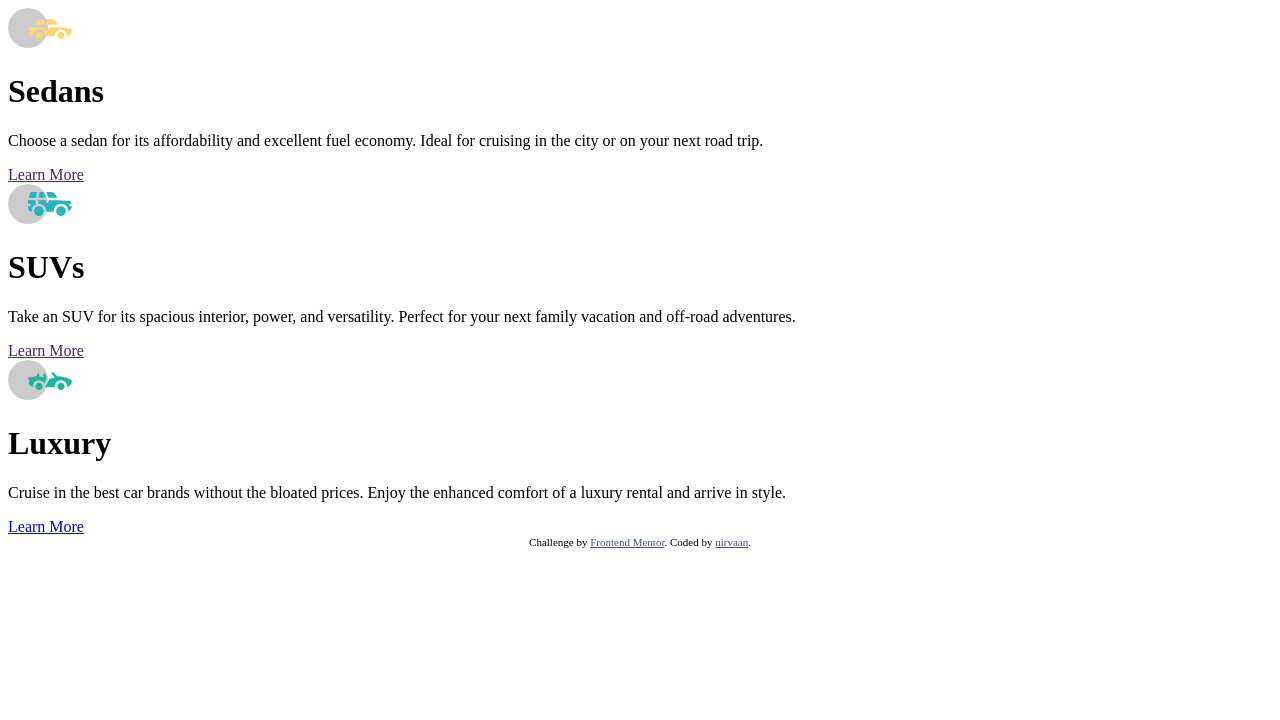
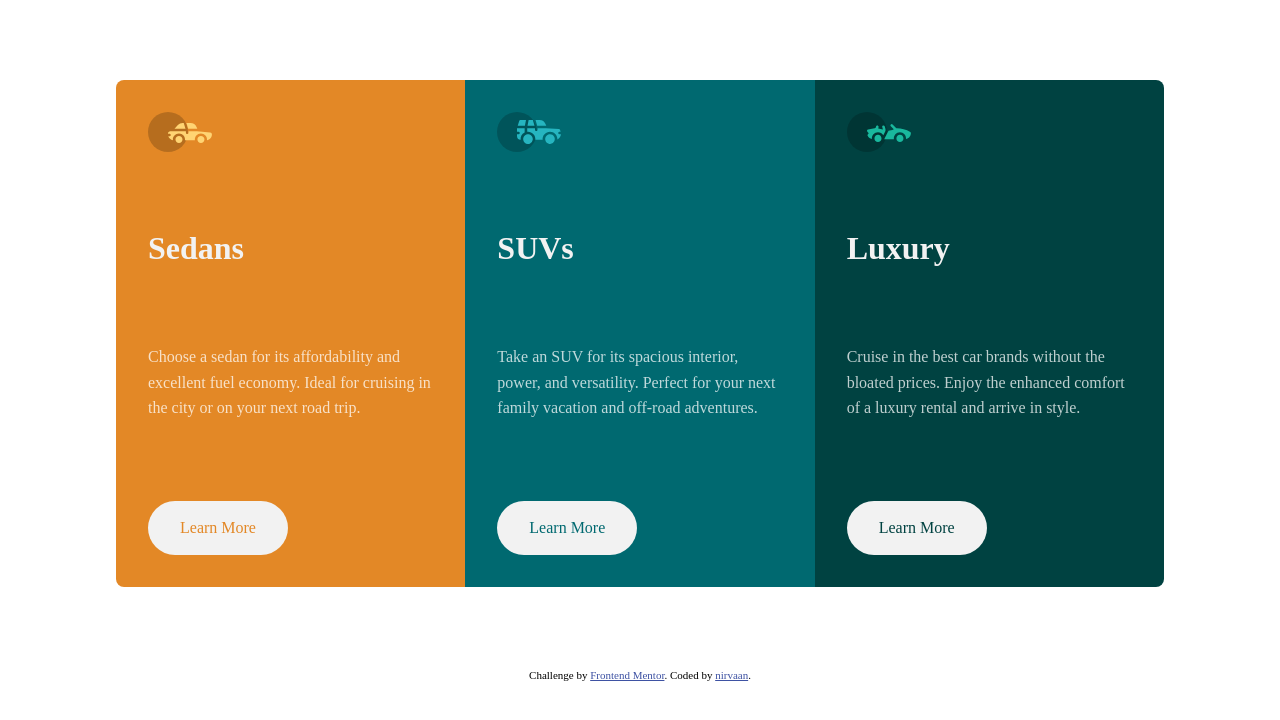
Before and after one commit to nirvaan97/3-columncard-preview, a plain HTML site: page index.html in a window 1280 px wide. Drawn offline with Linux system fonts and the light colour scheme.

Commit message:
Add style for the cards and classes in html

```diff
--- a/index.html
+++ b/index.html
@@ -24,30 +24,30 @@
         color: hsl(228, 45%, 44%);
       }
     </style>
+    <link rel="stylesheet" href="style.css">
   </head>
   <body>
-    <div class="card">
+    <div class="container">
+      <div class="cards">
+        <div class="card flow-content bg-orange">
           <img src="images/icon-sedans.svg" alt="" class="card-logo" />
           <h1 class="card-title">Sedans</h1>
           <p class="card-description">
-        Choose a sedan for its affordability and excellent fuel economy. Ideal
-        for cruising in the city or on your next road trip.
+            Choose a sedan for its affordability and excellent fuel economy.
+            Ideal for cruising in the city or on your next road trip.
           </p>
-
           <a href="" class="btn">Learn More</a>
         </div>
-
-    <div class="card">
+        <div class="card flow-content bg-cyan100">
           <img src="images/icon-suvs.svg" alt="" class="card-logo" />
           <h1 class="card-title">SUVs</h1>
           <p class="card-description">
-        Take an SUV for its spacious interior, power, and versatility. Perfect
-        for your next family vacation and off-road adventures.
+            Take an SUV for its spacious interior, power, and versatility.
+            Perfect for your next family vacation and off-road adventures.
           </p>
           <a href="" class="btn">Learn More</a>
         </div>
-
-    <div class="card">
+        <div class="card flow-content bg-cyan200">
           <img src="images/icon-luxury.svg" alt="" class="card-logo" />
           <h1 class="card-title">Luxury</h1>
           <p class="card-description">
@@ -55,6 +55,8 @@
             enhanced comfort of a luxury rental and arrive in style.
           </p>
           <a href="#" class="btn">Learn More</a>
+        </div>
+      </div>
     </div>
 
     <div class="attribution">
--- a/style.css
+++ b/style.css
@@ -0,0 +1,167 @@
+/*
+# Front-end Style Guide
+
+## Layout
+
+The designs were created to the following widths:
+
+- Mobile: 375px
+- Desktop: 1440px
+
+## Colors
+
+### Primary
+
+Bright orange: hsl(31, 77%, 52%)
+Dark cyan: hsl(184, 100%, 22%)
+Very dark cyan: hsl(179, 100%, 13%)
+
+### Neutral
+
+Transparent white (paragraphs): hsla(0, 0%, 100%, 0.75)
+Very light gray (background, headings, buttons): hsl(0, 0%, 95%)
+
+## Typography
+
+### Body Copy
+
+- Font size: 15px
+
+### Font
+
+- Family: [Lexend Deca](https://fonts.google.com/specimen/Lexend+Deca)
+- Weights: 400
+
+- Family: [Big Shoulders Display](https://fonts.google.com/specimen/Big+Shoulders+Display)
+- Weights: 700
+ */
+
+:root {
+  --clr-primary-100: hsl(31, 77%, 52%);
+  --clr-primary-200: hsl(184, 100%, 22%);
+  --clr-primary-300: hsl(179, 100%, 13%);
+
+  --clr-neutral-400: hsla(0, 0%, 100%, 0.75);
+  --clr-neutral-300: hsl(0, 0%, 95%);
+  --fs-400: calc(15 / 16) rem;
+  --fw-400: 400;
+  --fw-700: 700;
+  box-sizing: border-box;
+}
+*,
+*::after,
+*::before {
+  box-sizing: inherit;
+}
+body,
+h1,
+h2,
+h3,
+p {
+  margin: 0;
+}
+
+body {
+  line-height: 1.6;
+  /* height: 100vh; */
+}
+.card {
+  font-size: var(--fs-400);
+}
+
+h1 {
+  line-height: 1;
+}
+/* utility classes  */
+
+.flow-content > * + * {
+  margin-top: var(--spacer, 3rem);
+}
+.bg-orange {
+  --bg: var(--clr-primary-100);
+  --fg: var(--clr-neutral-400);
+}
+.bg-cyan100 {
+  --bg: var(--clr-primary-200);
+  --fg: var(--clr-neutral-400);
+}
+.bg-cyan200 {
+  --bg: var(--clr-primary-300);
+  --fg: var(--clr-neutral-400);
+}
+
+.container {
+  max-width: 1080px;
+  margin: 0 auto;
+}
+
+.cards {
+  display: flex;
+  flex-direction: column;
+  padding: 5rem 1rem;
+  /* justify-content: center; */
+
+  /* height: 100vh; */
+  color: var(--clr-neutral-400);
+  /* outline: 1px solid red; */
+}
+.card {
+  flex-basis: 100%;
+}
+@media (min-width: 900px) {
+  .cards {
+    flex-direction: row;
+  }
+  .flow-content {
+    --spacer: 5rem;
+  }
+}
+.card {
+  background-color: var(--bg, #eee);
+  color: var(--fg);
+  padding: 2rem;
+  display: flex;
+  flex-direction: column;
+  align-items: flex-start;
+
+}
+.card:nth-of-type(1) {
+  border-radius: 0.5em 0.5em 0 0;
+}
+.card:nth-of-type(3) {
+  border-radius: 0 0 0.5em 0.5em;
+}
+.card-title {
+  color: var(--clr-neutral-300);
+}
+@media (min-width: 900px) {
+
+  .card:nth-of-type(1) {
+    border-radius: 0.5em 0 0 0.5em;
+  }
+  .card:nth-of-type(3) {
+    border-radius: 0 0.5em 0.5em 0;
+  }
+}
+.btn {
+  display: inline-block;
+
+  text-decoration: none;
+  color: var(--bg);
+  background-color: var(--clr-neutral-300);
+  padding: 0.9em 2em;
+  border-radius: 2em;
+  cursor: pointer;
+
+  /* font-weight: var(--fw-700); */
+}
+.card:nth-of-type(3) .btn{
+    margin-top: auto;
+    /* making sure it stick aligned with the other button in larger screen sizes */
+
+}
+.btn:hover {
+  background-color: var(--bg);
+  color: var(--clr-neutral-400);
+  outline: 2px solid var(--clr-neutral-300);
+}
```
Lines whose indentation alone changed are shown as unchanged.
